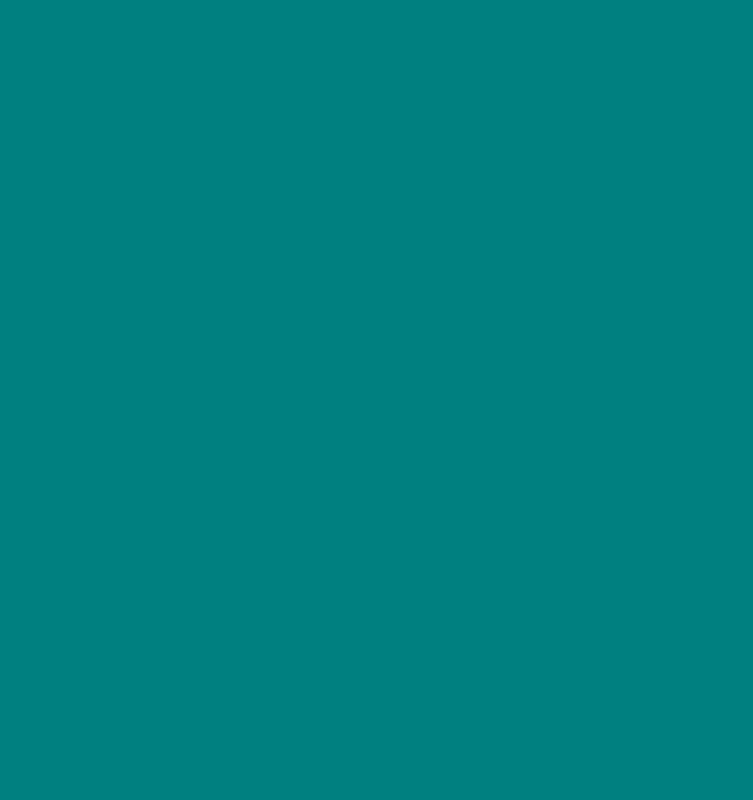
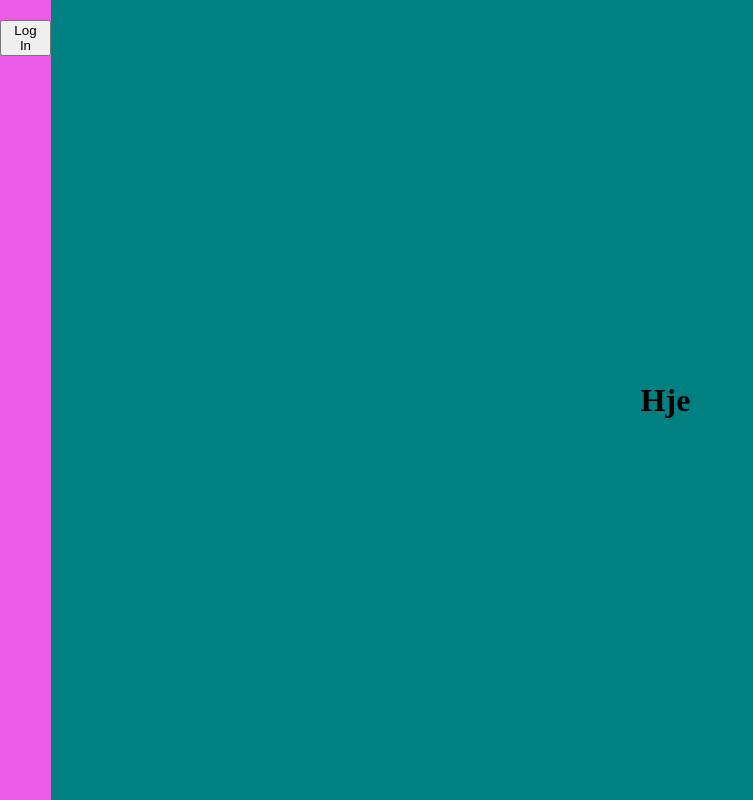
Before and after one commit to zootechdrum/udacity-corner-stone-project, a React (Create React App) app in the folder frontend/: page / in a window 1280 px wide. Shown: the whole page, without its empty margins (0-753 px from the left). Built offline with nearby package versions, Linux system fonts and the light colour scheme.

Commit message:
I can now get a jwt token

```diff
--- a/frontend/src/App.js
+++ b/frontend/src/App.js
@@ -10,9 +10,16 @@ import {
 import Grid from '@material-ui/core/Grid';
 import AddActorForm from './components/Form/actorForm'
 import AddMovieForm from './components/Form/movieForm'
+import Main from './pages/main'
+import NavBar from './components/Navbar/navbar'
+import { Fragment } from 'react';
 
 function App() {
   return (
+<>
+  <NavBar/>
+
+
     <Grid
     container
     spacing={0}
@@ -21,16 +28,17 @@ function App() {
     direction="column"
     style={{ backgroundColor: 'teal' }}
   >
+
       <Router>
         <Switch>
+          <Route path="/" component={Main} />
           <Route path="/addactor" component={AddActorForm} />
           <Route path="/addmovie" component={AddMovieForm} />
         </Switch>
       </Router>
       </Grid>
+</>
   )
-
-
 }
 
 export default App;
--- /dev/null
+++ b/frontend/src/auth/auth-provider-with-history.js
@@ -0,0 +1,31 @@
+import React from "react";
+import { useHistory } from "react-router-dom";
+import { Auth0Provider } from "@auth0/auth0-react";
+
+const Auth0ProviderWithHistory = ({ children }) => {
+  const history = useHistory();
+  const domain = process.env.REACT_APP_AUTH0_DOMAIN;
+  const clientId = process.env.REACT_APP_AUTH0_CLIENT_ID;
+  const audience = process.env.REACT_APP_AUTH0_AUDIENCE;
+  console.log(audience)
+    console.log(clientId)
+    console.log(domain)
+
+  const onRedirectCallback = (appState) => {
+    history.push(appState?.returnTo || window.location.pathname);
+  };
+
+  return (
+    <Auth0Provider
+      domain={domain}
+      clientId={clientId}
+      redirectUri={window.location.origin}
+      onRedirectCallback={onRedirectCallback}
+      audience={'coffe'}
+    >
+      {children}
+    </Auth0Provider>
+  );
+};
+
+export default Auth0ProviderWithHistory;
--- /dev/null
+++ b/frontend/src/components/Navbar/Buttons/auth-button.js
@@ -0,0 +1,15 @@
+import React from "react";
+
+import LoginButton from "./login-button";
+import LogoutButton from "./logout-button";
+
+
+import { useAuth0 } from "@auth0/auth0-react";
+
+const AuthenticationButton = () => {
+  const { isAuthenticated } = useAuth0();
+
+  return isAuthenticated ? <LogoutButton /> : <LoginButton />;
+};
+
+export default AuthenticationButton;
--- /dev/null
+++ b/frontend/src/components/Navbar/Buttons/login-button.js
@@ -0,0 +1,16 @@
+import React from "react";
+import { useAuth0 } from "@auth0/auth0-react";
+
+const LoginButton = () => {
+  const { loginWithRedirect } = useAuth0();
+  return (
+    <button
+      className="btn btn-primary btn-block"
+      onClick={() => loginWithRedirect()}
+    >
+      Log In
+    </button>
+  );
+};
+
+export default LoginButton;
--- /dev/null
+++ b/frontend/src/components/Navbar/Buttons/logout-button.js
@@ -0,0 +1,20 @@
+import React from "react";
+import { useAuth0 } from "@auth0/auth0-react";
+
+const LogoutButton = () => {
+  const { logout } = useAuth0();
+  return (
+    <button
+      className="btn btn-danger btn-block"
+      onClick={() =>
+        logout({
+          returnTo: window.location.origin,
+        })
+      }
+    >
+      Log Out
+    </button>
+  );
+};
+
+export default LogoutButton;
--- /dev/null
+++ b/frontend/src/components/Navbar/navbar.css
@@ -0,0 +1 @@
+.nav{background-color: #ed5ce7}
--- /dev/null
+++ b/frontend/src/components/Navbar/navbar.js
@@ -0,0 +1,19 @@
+import React from 'react'
+
+import AuthenticationButton from './Buttons/auth-button'
+import './navbar.css'
+
+
+const NavBar = () => {
+
+    return (
+        <nav class="navBarItems nav">
+            <h1 class="navbar-logo">
+                <AuthenticationButton />
+            </h1>
+        </nav>
+    )
+
+  }
+
+  export default NavBar;
--- a/frontend/src/index.js
+++ b/frontend/src/index.js
@@ -3,11 +3,15 @@ import ReactDOM from 'react-dom';
 import './index.css';
 import App from './App';
 import reportWebVitals from './reportWebVitals';
+import {BrowserRouter as Router} from 'react-router-dom';
+import Auth0ProviderWithHistory from './auth/auth-provider-with-history'
 
 ReactDOM.render(
-  <React.StrictMode>
-    <App />
-  </React.StrictMode>,
+<Router>
+  <Auth0ProviderWithHistory>
+  <App />
+  </Auth0ProviderWithHistory>
+</Router>,
   document.getElementById('root')
 );
 
--- /dev/null
+++ b/frontend/src/pages/main.js
@@ -0,0 +1,42 @@
+import React from "react";
+import { useAuth0} from "@auth0/auth0-react";
+import { Auth0Client, Auth0ClientOptions } from "@auth0/auth0-spa-js";
+
+const Main = () => {
+    const { isAuthenticated } = useAuth0();
+    const {getAccessTokenSilently} = useAuth0();
+
+    const data = async() => {
+        if (isAuthenticated) {
+
+            try {
+
+                const token = await getAccessTokenSilently();
+                console.log(token)
+                const resonse = await fetch('/actors', {
+                    headers: {
+                        Authorization: `Bearer ${token}`
+                    }
+                })
+                console.log(resonse)
+            }
+            finally{
+                console.log("Nothing")
+            }
+
+    }
+}
+
+data()
+
+
+
+
+  return (
+      <div>
+          <h1>Hje</h1>
+      </div>
+
+  )};
+
+export default Main;
```
Also changed, not shown: 1 other file (tests, documents, lock files or other folders).
